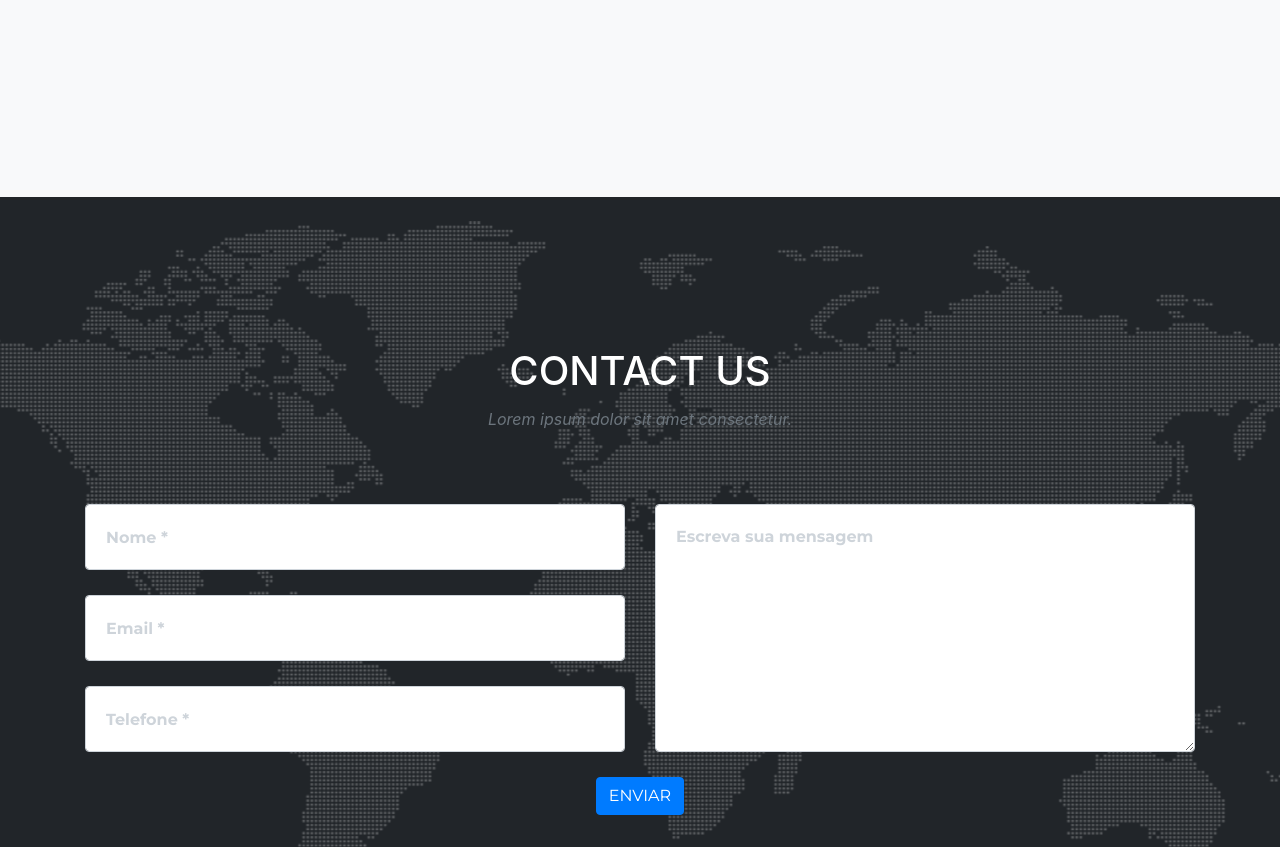
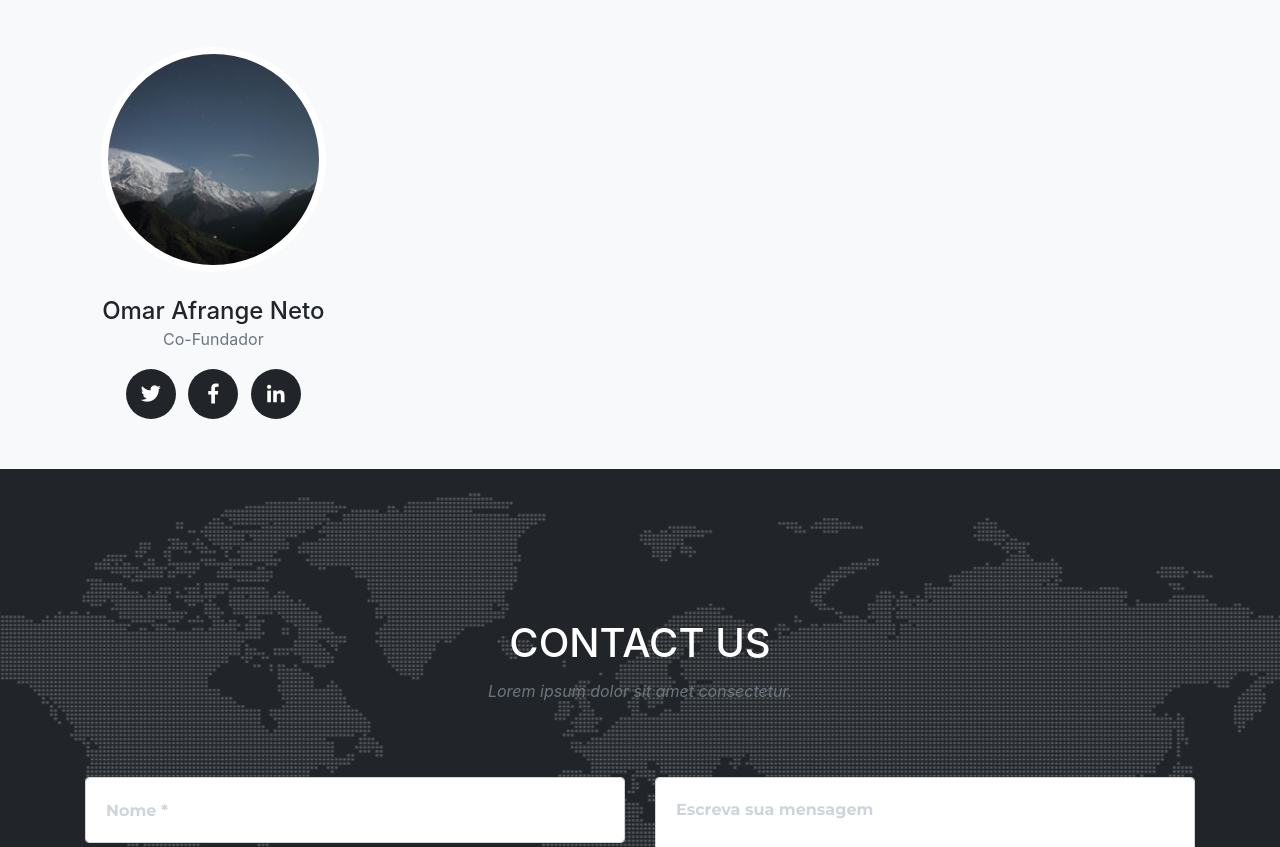
Before and after one commit to gDuarteg/Projeto_final_co-design_de_aplicatovos, a website with bundled scripts: page index.html in a window 1280 px wide. Shown: the part 4357-5204 px from the top of the page. Built offline with nearby package versions, Linux system fonts and the light colour scheme; files whose address does not match are found by name; a web font is replaced by a local one.

Commit message:
ultima versao

```diff
--- a/index.html
+++ b/index.html
@@ -275,8 +275,30 @@
         </div>
         </div>
       </div>
-    </section>
-
+          <div class="col-sm-4">
+            <div class="team-member">
+              <img class="mx-auto rounded-circle" src="img/team/4.jpg" alt="">
+              <h4>Omar Afrange Neto</h4>
+              <p class="text-muted">Co-Fundador</p>
+              <ul class="list-inline social-buttons">
+                <li class="list-inline-item">
+                  <a href="#">
+                    <i class="fab fa-twitter"></i>
+                  </a>
+                </li>
+                <li class="list-inline-item">
+                  <a href="#">
+                    <i class="fab fa-facebook-f"></i>
+                  </a>
+                </li>
+                <li class="list-inline-item">
+                  <a href="#">
+                    <i class="fab fa-linkedin-in"></i>
+                  </a>
+                </li>
+              </ul>
+            </div>
+          </div>
 
     <!-- Contact -->
     <section id="contact">
```
